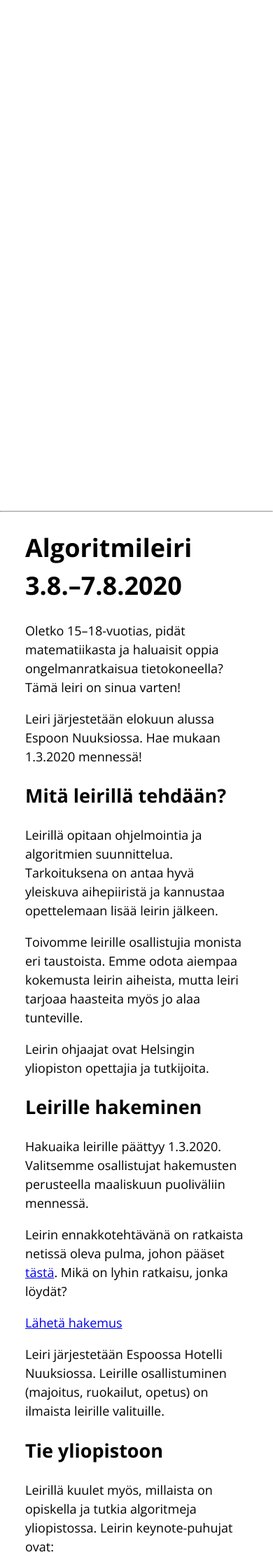
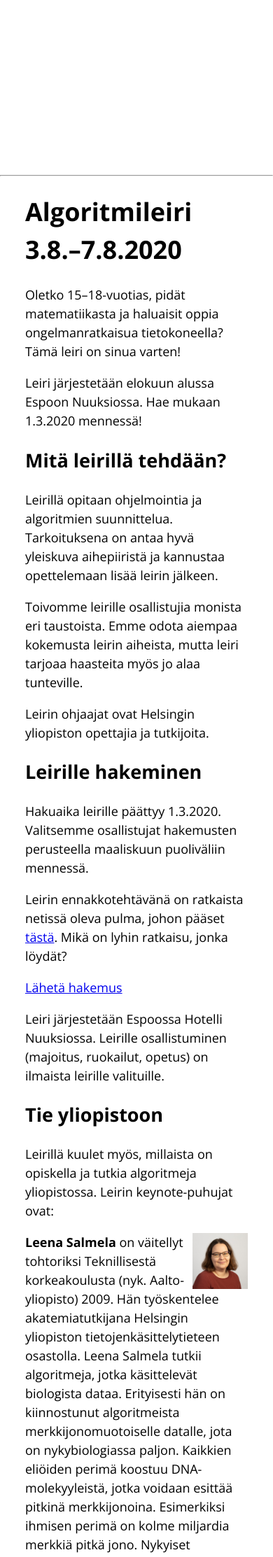
Before and after one commit to millakortelainen/leiri2020, a Jekyll site: the page built from index.md, in a window 390 px wide. Shown: the part 1826-4051 px from the top of the page at 70% size. Built offline with Jekyll 4.4.1, drawn with Linux system fonts in a browser that asks for light colours.

Commit message:
otsikko korjaus

```diff
--- a/_sass/_base.scss
+++ b/_sass/_base.scss
@@ -59,6 +59,6 @@ body,html {
 
  @media screen and (max-width: 500px) {
      .header {
-         height: 50%;
+         height: 40%;
      }
  }
```
